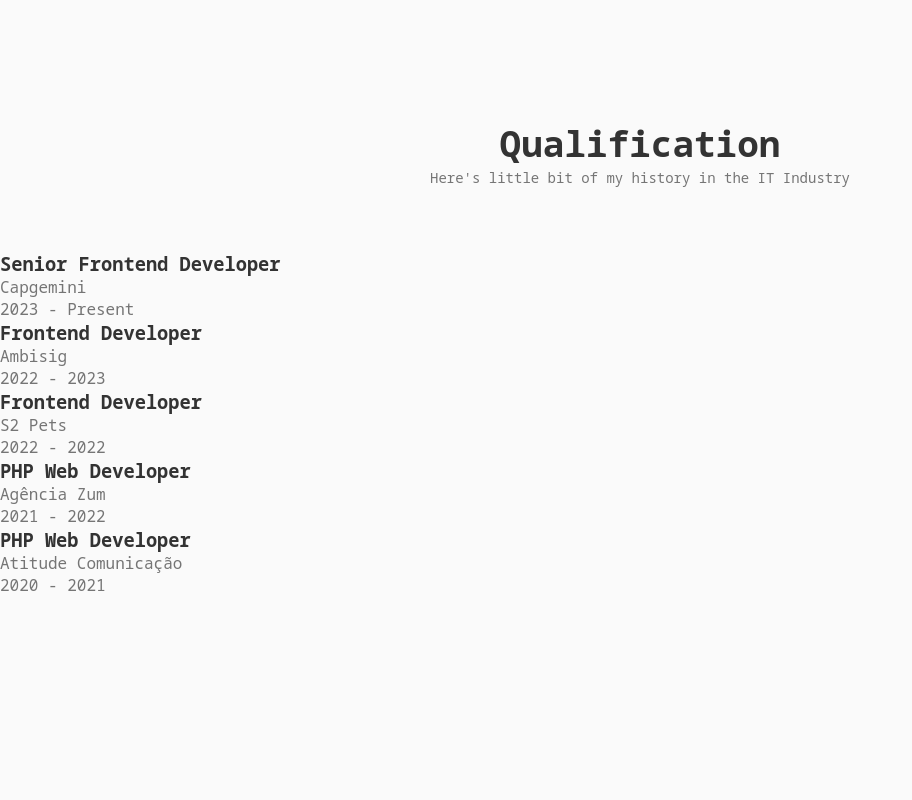
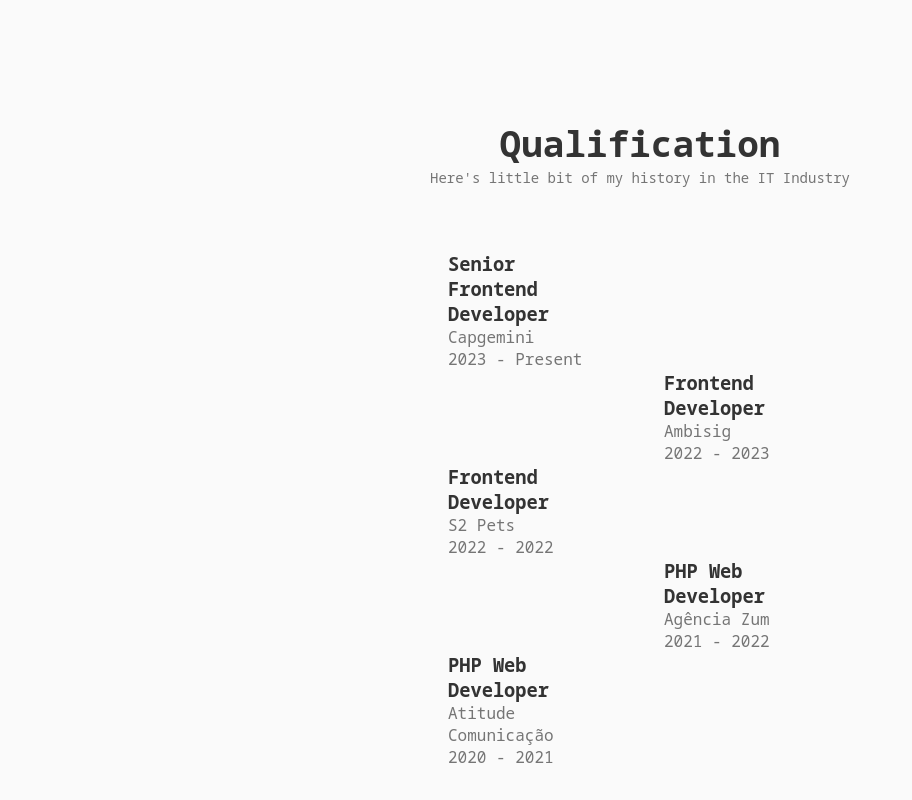
Before and after one commit to anyemedola/anye-portfolio-v2, a React (Create React App) app: page / in a window 1280 px wide. Shown: the part 2015-2815 px from the top of the page, without its empty margins (0-912 px from the left). Before the commit the page ends 2643 px from the top, so only its background shows below. Built offline with nearby package versions, Linux system fonts and the light colour scheme.

Commit message:
qualification update

```diff
--- a/src/components/Qualification/Qualification.jsx
+++ b/src/components/Qualification/Qualification.jsx
@@ -9,12 +9,14 @@
         Here's little bit of my history in the IT Industry
       </span>
 
+      <div className="qualification_container container">
         <div className="qualification_sections">
           <div className="qualification_content">
-
             <div className="qualification_data">
               <div>
-                    <h3 className="qualification_title">Senior Frontend Developer</h3>
+                <h3 className="qualification_title">
+                  Senior Frontend Developer
+                </h3>
                 <span className="qualification_subtitle">Capgemini</span>
                 <div className="qualification_calendar">
                   <i className="util-calendar-alt"></i> 2023 - Present
@@ -28,17 +30,19 @@
             </div>
 
             <div className="qualification_data">
+              <div></div>
+
+              <div>
+                <span className="qualification_rounder"></span>
+                <span className="qualification_line"></span>
+              </div>
+
               <div>
                 <h3 className="qualification_title">Frontend Developer</h3>
                 <span className="qualification_subtitle">Ambisig</span>
                 <div className="qualification_calendar">
                   <i className="util-calendar-alt"></i> 2022 - 2023
                 </div>
-                </div>
-
-                <div>
-                    <span className="qualification_rounder"></span>
-                    <span className="qualification_line"></span>
               </div>
             </div>
 
@@ -58,6 +62,12 @@
             </div>
 
             <div className="qualification_data">
+              <div></div>
+
+              <div>
+                <span className="qualification_rounder"></span>
+                <span className="qualification_line"></span>
+              </div>
               <div>
                 <h3 className="qualification_title">PHP Web Developer</h3>
                 <span className="qualification_subtitle">Agência Zum</span>
@@ -65,17 +75,14 @@
                   <i className="util-calendar-alt"></i> 2021 - 2022
                 </div>
               </div>
-
-                <div>
-                    <span className="qualification_rounder"></span>
-                    <span className="qualification_line"></span>
-                </div>
             </div>
 
             <div className="qualification_data">
               <div>
                 <h3 className="qualification_title">PHP Web Developer</h3>
-                    <span className="qualification_subtitle">Atitude Comunicação</span>
+                <span className="qualification_subtitle">
+                  Atitude Comunicação
+                </span>
                 <div className="qualification_calendar">
                   <i className="util-calendar-alt"></i> 2020 - 2021
                 </div>
@@ -88,6 +95,7 @@
             </div>
           </div>
         </div>
+      </div>
     </section>
   );
 }
--- a/src/components/Qualification/qualification.css
+++ b/src/components/Qualification/qualification.css
@@ -0,0 +1,19 @@
+.qualification_container {
+  max-width: 768px;
+}
+
+.qualification_sections {
+  display: grid;
+  grid-template-columns: 0.5fr;
+  justify-content: center;
+}
+
+.qualification_content {
+    display: block;
+}
+
+.qualification_data {
+  display: grid;
+  grid-template-columns: 1fr max-content 1fr;
+  column-gap: 1.5rem;
+}
```
Lines whose indentation alone changed are shown as unchanged.
